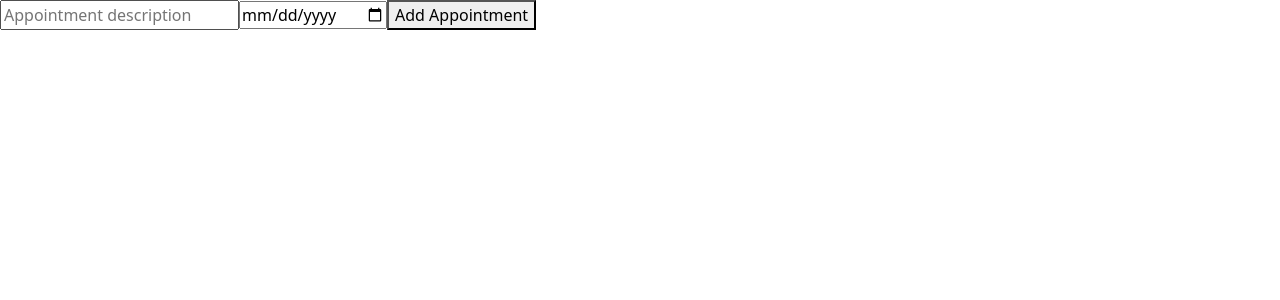
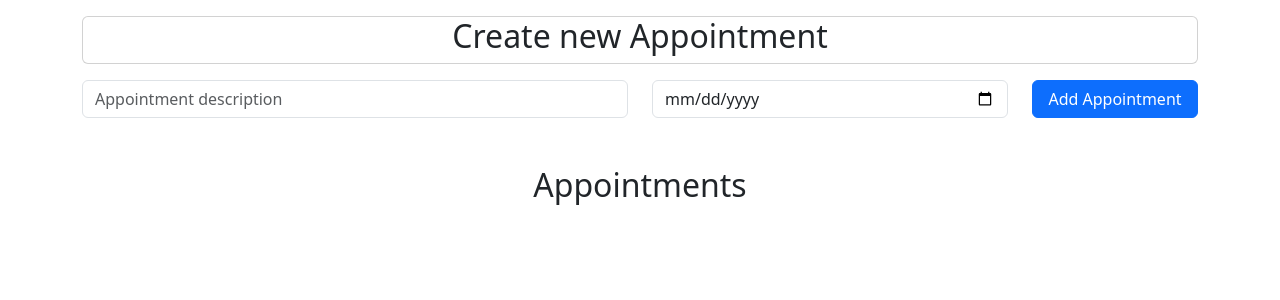
Before and after one commit to adarshsuman333/appointment-app, an Angular app: page / in a window 1280 px wide. Shown: the top 300 px of the page. Built offline with nearby package versions, Linux system fonts and the light colour scheme.

Commit message:
Styling the application

```diff
--- a/src/appointment-list/appointment-list.component.html
+++ b/src/appointment-list/appointment-list.component.html
@@ -1,20 +1,38 @@
-<!--Adding input fields for appointment title and date, and a button to add the appointment-->
-<div>
-    <input [(ngModel)]="newAppointmentTitle" placeholder="Appointment description">
-    <input [(ngModel)]="newAppointmentDate" type = "date" placeholder="Appointment date" >
-    <button (click)="addAppointment()">Add Appointment</button>
+<div class="container">
+    <div class="card mt-3">
+        <div class="row">
+            <div class="col">
+                <h2 class="text-center">Create new Appointment</h2>
+            </div>
+        </div>
     </div>
 
+    <div class="row mt-3">
+        <div class="col-md-6">
+            <input class="form-control" [(ngModel)]="newAppointmentTitle" placeholder="Appointment description">
+        </div>
+        <div class="col-md-4">
+            <input class="form-control" [(ngModel)]="newAppointmentDate" type = "date" placeholder="Appointment date" >
+        </div>
+        <div class="col-md-2">
+            <button class="btn btn-primary w-100" (click)="addAppointment()">Add Appointment</button>
+        </div>
+    </div>
+
+    <h2 class="text-center mt-5">Appointments</h2>
+
     <!--Adding a list to display the appointments-->
-<ul>
+    <ul class="list-group mt-3">
         <!--Using *ngFor to loop through the appointments array and display each appointment's title and date-->
 
         <!--*ngFor is a structural directive that allows us to repeat a block of HTML for each item in an array. In this case, we are looping through the appointments array and displaying the title and date of each appointment. The date is formatted using the date pipe to make it more readable.-->
 
-    <li *ngFor="let appointment of appointments; index as i">
+        <li  *ngFor="let appointment of appointments; index as i" class="list-group-item d-flex justify-content-between align-items-center">
+
             <!-- Here, we are using the index variable 'i' to keep track of the position of each appointment in the array. -->
 
             <!--Displaying the appointment title and date. The date is formatted using the date pipe to make it more readable.-->
+
             {{ appointment.title }} - {{ appointment.date | date:'dd/MM/yyyy' }}
 
             <!--Above, we are displaying the appointment title and date. The date is formatted using the date pipe to make it more readable. The date pipe takes a date value and formats it according to the specified format. In this case, we are using the default format, which will display the date in a human-readable format.-->
@@ -26,8 +44,11 @@
             <!--In this case, we have used one-way data binding to display the appointment title and date in the list. The *ngFor directive is used to loop through the appointments array and display each appointment's title and date in a list item. The date is formatted using the date pipe to make it more readable.-->
 
             <!--Adding a button to delete the appointment. The button calls the deleteAppointment method and passes the index of the appointment to be deleted.-->
-        <button (click)="deleteAppointment(i)">Delete</button>
+
+            <button (click)="deleteAppointment(i)" class="btn btn-danger">Delete</button>
             <!-- Here, i represents the index of the current appointment in the array -->
 
         </li>
     </ul>
+
+</div>
```
Lines whose indentation alone changed are shown as unchanged.
